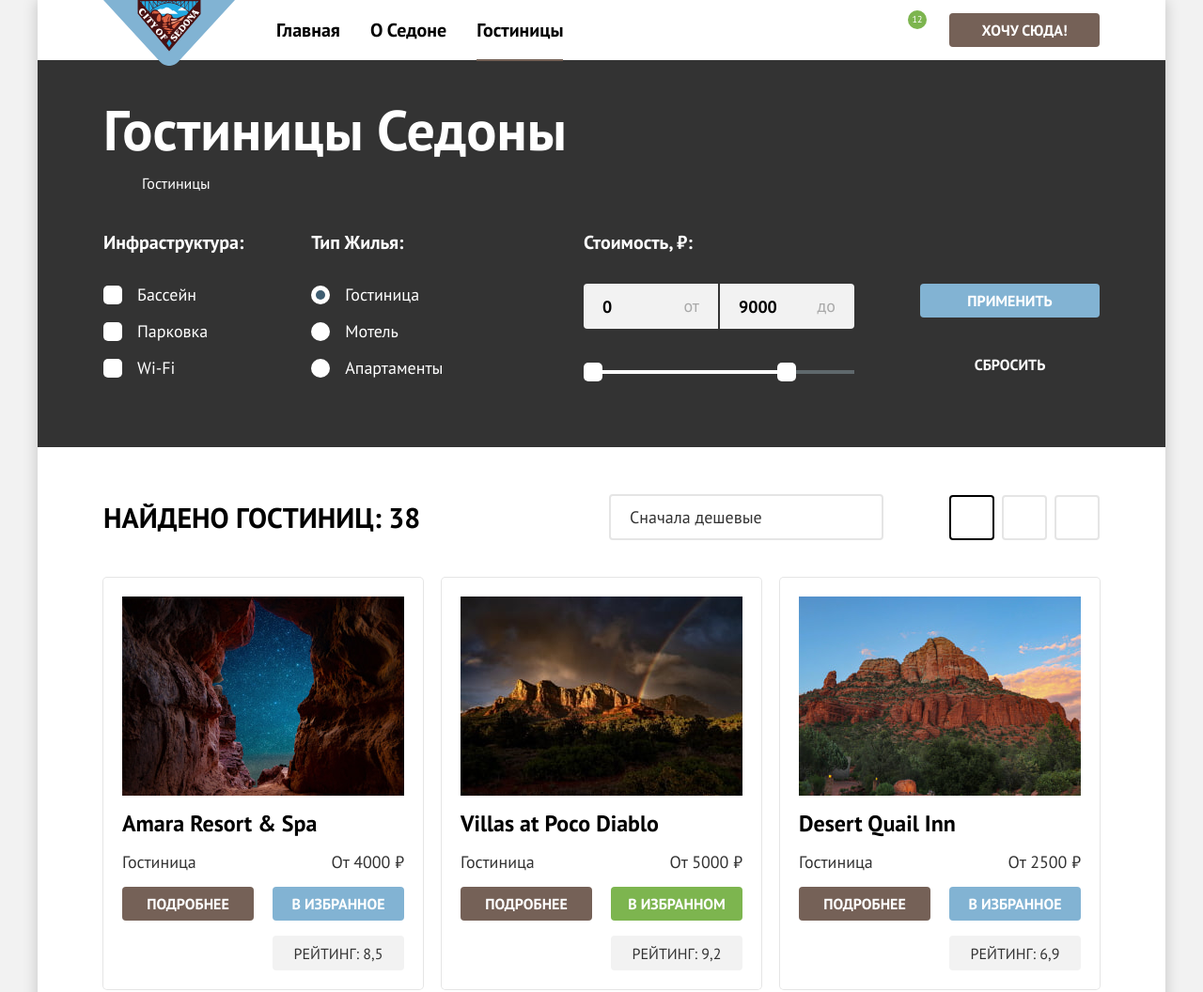
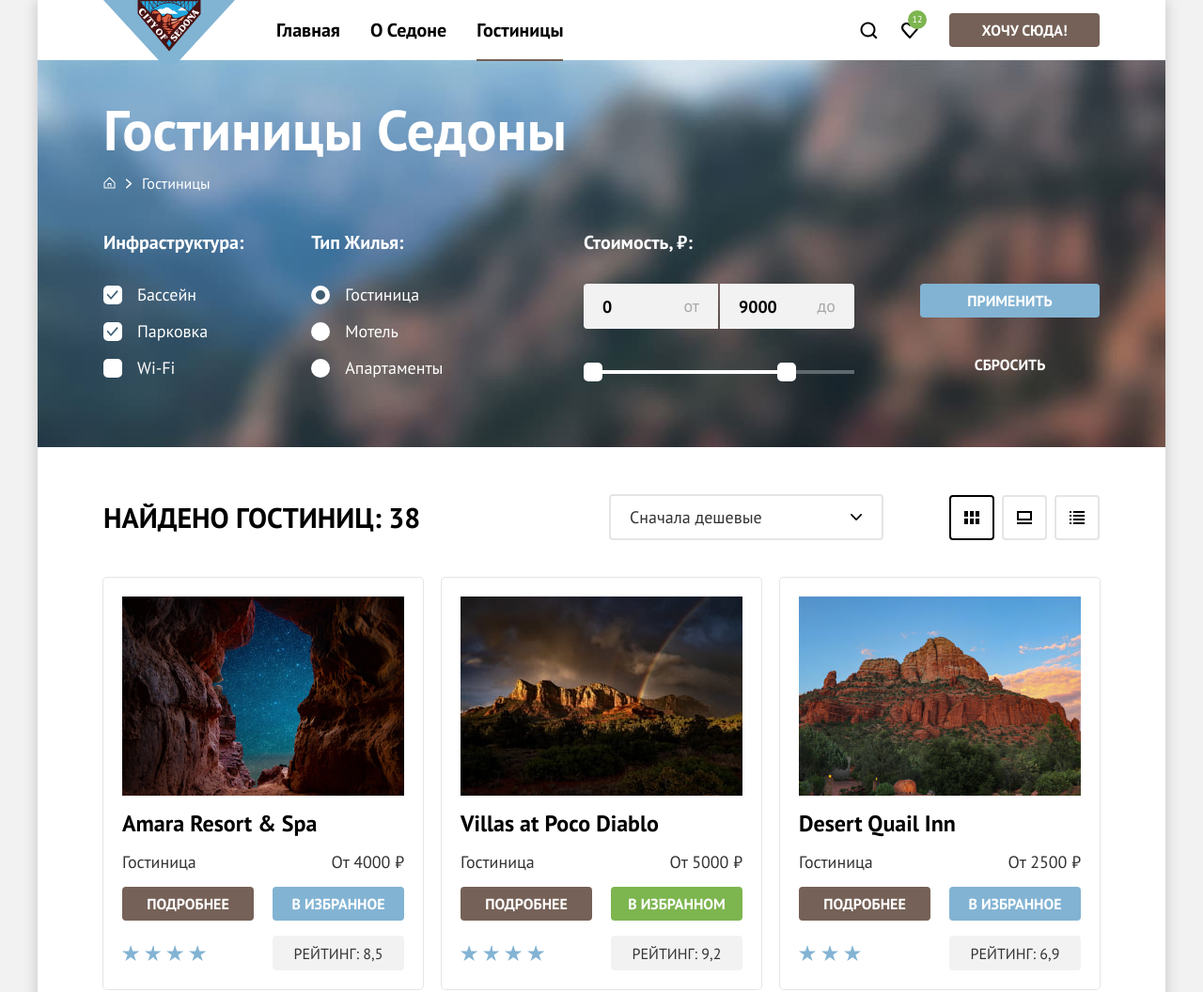
Before and after one commit to Sopha-ling/2651543-sedona-2, a plain HTML site: page catalog.html in a window 1280 px wide. Shown: the top 1056 px of the page at 94% size. Drawn offline with Linux system fonts and the light colour scheme.

Commit message:
fix icons

```diff
--- a/css/style.css
+++ b/css/style.css
@@ -184,11 +184,11 @@
 }
 
 .navigation-user-link-search::before {
-  background-image: url("../images/svg/icon-search.svg");
+  background-image: url("../img/svg/icon-search.svg");
 }
 
 .navigation-user-link-favorite::before {
-  background-image: url("../images/svg/icon-heart.svg");
+  background-image: url("../img/svg/icon-heart.svg");
 }
 
 .like-quantity {
@@ -372,7 +372,7 @@
   text-align: center;
 
   background-color: rgba(0, 0, 0, 0.8);
-  background-image: url("../images/svg/bg-mask.svg"), url("../images/bg-header-home.jpg");
+  background-image: url("../img/svg/bg-mask.svg"), url("../img/bg-header-home.jpg");
   background-size: 100% auto, cover;
   background-position: bottom left, top left;
   background-repeat: no-repeat;
@@ -551,15 +551,15 @@
 }
 
 .relax-icon-home::before {
-  background-image: url("../images/svg/icon-home.svg");
+  background-image: url("../img/svg/icon-home.svg");
 }
 
 .relax-icon-food::before {
-  background-image: url("../images/svg/icon-food.svg");
+  background-image: url("../img/svg/icon-food.svg");
 }
 
 .relax-icon-surprise::before {
-  background-image: url("../images/svg/icon-surprise.svg");
+  background-image: url("../img/svg/icon-surprise.svg");
 }
 
 .hostel-search {
@@ -572,7 +572,7 @@
 
 .footer-top.home {
   background-color: rgba(0, 0, 0, 0.8);
-  background-image: url("../images/bg-subscribe-home.jpg");
+  background-image: url("../img/bg-subscribe-home.jpg");
   background-size: cover;
   background-repeat: no-repeat;
 }
@@ -747,7 +747,7 @@
   padding: 35px 70px 70px;
 
   background-color: rgba(0, 0, 0, 0.8);
-  background-image: url("../images/bg-header-catalog.jpg");
+  background-image: url("../img/bg-header-catalog.jpg");
   background-size: cover;
   background-repeat: no-repeat;
 }
@@ -791,7 +791,7 @@
   width: 8px;
   height: 21px;
 
-  background-image: url("../images/svg/breadcrumbs-separator.svg");
+  background-image: url("../img/svg/breadcrumbs-separator.svg");
   background-position: center;
   background-repeat: no-repeat;
   background-size: contain;
@@ -804,7 +804,7 @@
   width: 13px;
   height: 21px;
 
-  background-image: url("../images/svg/icon-bredcrumbs-home.svg");
+  background-image: url("../img/svg/icon-bredcrumbs-home.svg");
   background-position: center;
   background-repeat: no-repeat;
   background-size: contain;
@@ -910,7 +910,7 @@
   width: 13px;
   height: 11px;
 
-  background-image: url("../images/svg/checkbox.svg");
+  background-image: url("../img/svg/checkbox.svg");
   background-size: contain;
   background-position: center;
   background-repeat: no-repeat;
@@ -1086,7 +1086,7 @@
   color: #333333;
 
   background-color: inherit;
-  background-image: url("../images/svg/select-arrow.svg");
+  background-image: url("../img/svg/select-arrow.svg");
   background-repeat: no-repeat;
   background-position: right 21px center;
   border: 2px solid rgba(229, 229, 229, 1);
@@ -1177,15 +1177,15 @@
 }
 
 .layout-type-tile::after {
-  background-image: url("../images/svg/icon-filter-tile.svg");
+  background-image: url("../img/svg/icon-filter-tile.svg");
 }
 
 .layout-type-card::after {
-  background-image: url("../images/svg/icon-filter-card.svg");
+  background-image: url("../img/svg/icon-filter-card.svg");
 }
 
 .layout-type-list::after {
-  background-image: url("../images/svg/icon-filter-list.svg");
+  background-image: url("../img/svg/icon-filter-list.svg");
 }
 
 .layout-type-link.view-selected {
@@ -1264,7 +1264,7 @@
   display: block;
   height: 17px;
 
-  background-image: url("../images/svg/star.svg");
+  background-image: url("../img/svg/star.svg");
   background-repeat: space no-repeat;
   background-position: center;
   background-size: contain;
@@ -1493,7 +1493,7 @@
   color: #000000;
 
   background-color: #f2f2f2;
-  background-image: url("../images/svg/date.svg");
+  background-image: url("../img/svg/date.svg");
   background-repeat: no-repeat;
   background-position: right 20px center;
   border: none;
@@ -1784,7 +1784,7 @@
   width: 19px;
   height: 9px;
 
-  background-image: url("../images/svg/triangle.svg");
+  background-image: url("../img/svg/triangle.svg");
 
   -webkit-transform: translateX(-50%);
   transform: translateX(-50%);
```
